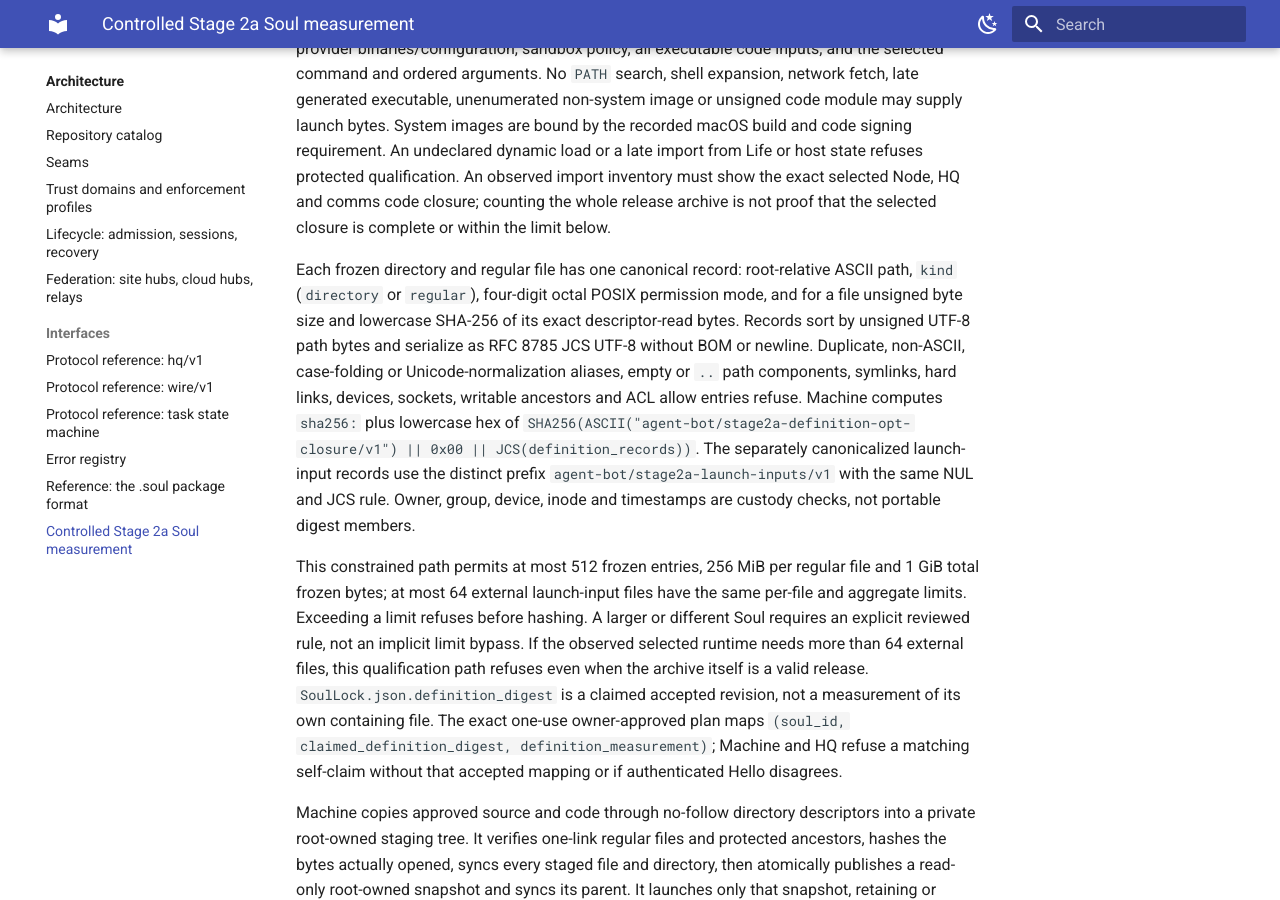
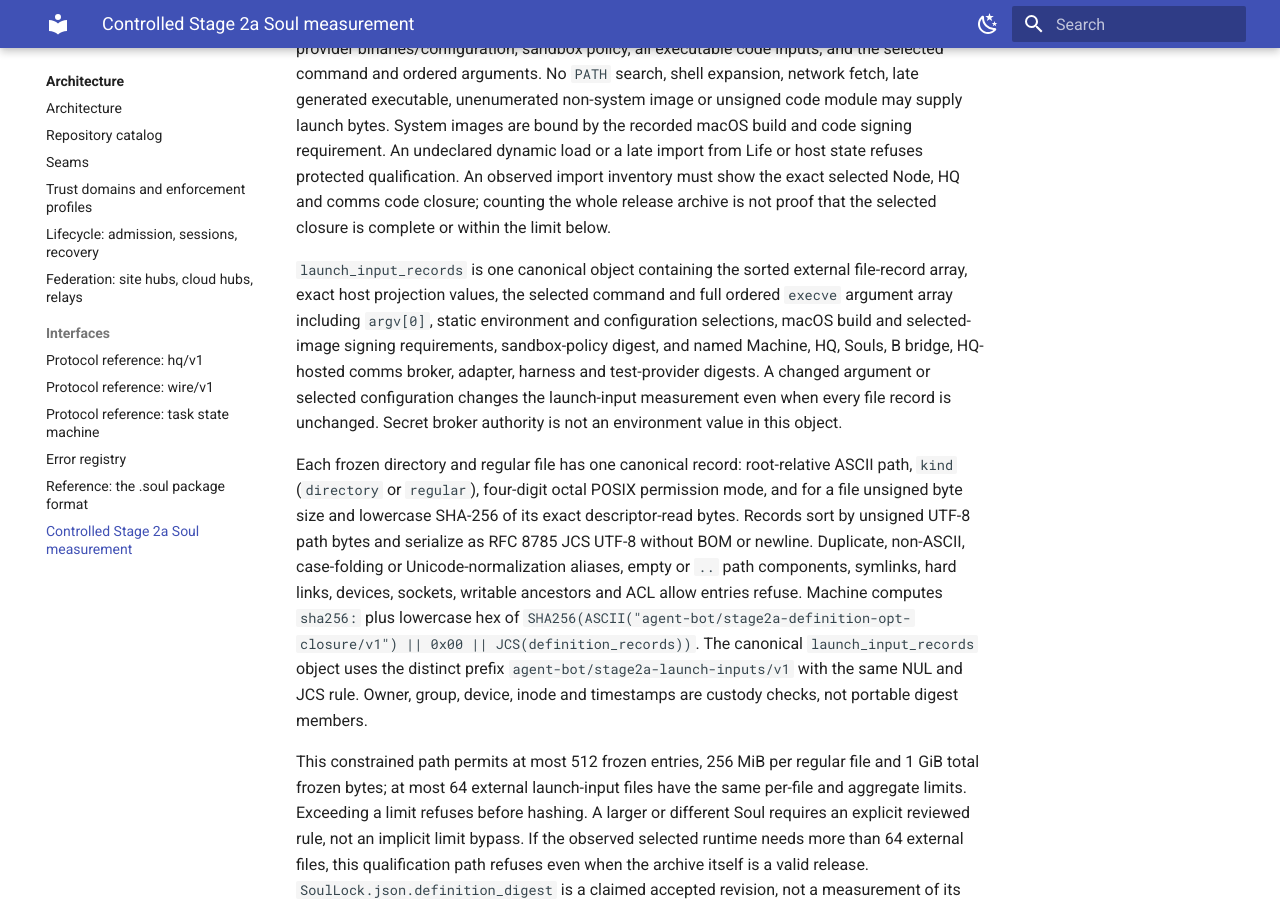
Before and after one commit to true-line/agent-bot-platform, an MkDocs documentation site: the page built from docs/03-architecture/interfaces/stage2a-measurement.md, in a window 1280 px wide and 900 px high, scrolled down 998 px. Built offline with MkDocs 1.6.1 and Material for MkDocs 9.7.7, drawn with Linux system fonts in a browser that asks for light colours.

Commit message:
docs: define complete Stage 2a launch input digest object (#117)
Agent-Identity: agent_76e9bfc8-d740-4ebe-b122-e43fa2cecf71

Co-authored-by: trueline-codex-agent[bot] <325086705+trueline-codex-agent[bot]@users.noreply.github.com>
Co-authored-by: solid-owl-71 <agent_76e9bfc8-d740-4ebe-b122-e43fa2cecf71@souls.agent-bot.invalid>

```diff
--- a/docs/03-architecture/interfaces/stage2a-measurement.md
+++ b/docs/03-architecture/interfaces/stage2a-measurement.md
@@ -62,6 +62,16 @@ show the exact selected Node, HQ and comms code closure; counting the whole
 release archive is not proof that the selected closure is complete or within
 the limit below.
 
+`launch_input_records` is one canonical object containing the sorted external
+file-record array, exact host projection values, the selected command and full
+ordered `execve` argument array including `argv[0]`, static environment and
+configuration selections, macOS build and selected-image signing requirements,
+sandbox-policy digest, and named Machine, HQ, Souls, B bridge, HQ-hosted comms
+broker, adapter, harness and test-provider digests. A changed argument or
+selected configuration changes the launch-input measurement even when every
+file record is unchanged. Secret broker authority is not an environment value
+in this object.
+
 Each frozen directory and regular file has one canonical record: root-relative
 ASCII path, `kind` (`directory` or `regular`), four-digit octal POSIX permission
 mode, and for a file unsigned byte size and lowercase SHA-256 of its exact
@@ -72,9 +82,9 @@ symlinks, hard links, devices, sockets, writable ancestors and ACL allow
 entries refuse. Machine computes
 `sha256:` plus lowercase hex of
 `SHA256(ASCII("agent-bot/stage2a-definition-opt-closure/v1") || 0x00 ||
-JCS(definition_records))`. The separately canonicalized launch-input records
-use the distinct prefix `agent-bot/stage2a-launch-inputs/v1` with the same
-NUL and JCS rule. Owner, group, device, inode and timestamps are custody
+JCS(definition_records))`. The canonical `launch_input_records` object uses
+the distinct prefix `agent-bot/stage2a-launch-inputs/v1` with the same NUL and
+JCS rule. Owner, group, device, inode and timestamps are custody
 checks, not portable digest members.
 
 This constrained path permits at most 512 frozen entries, 256 MiB per regular
```
